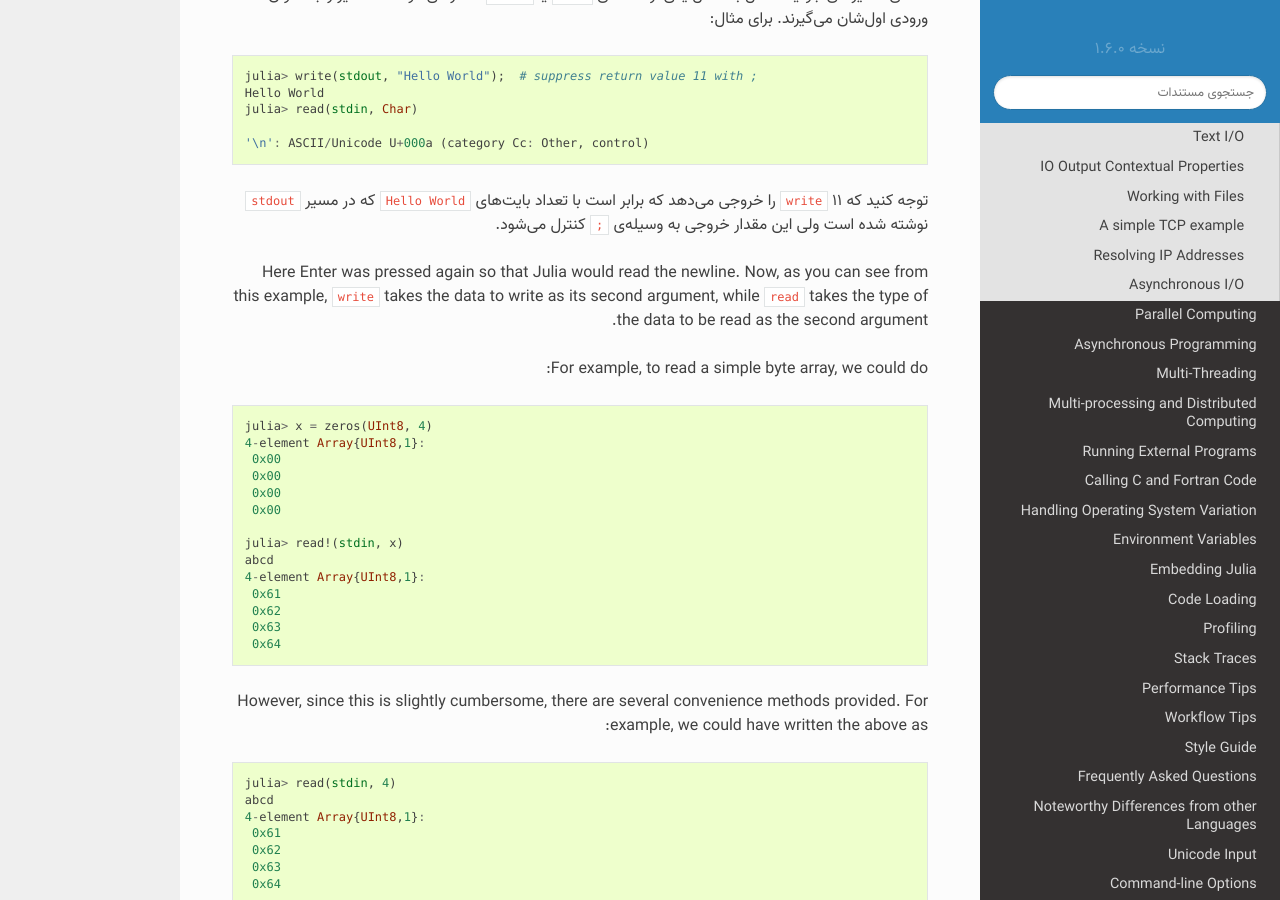
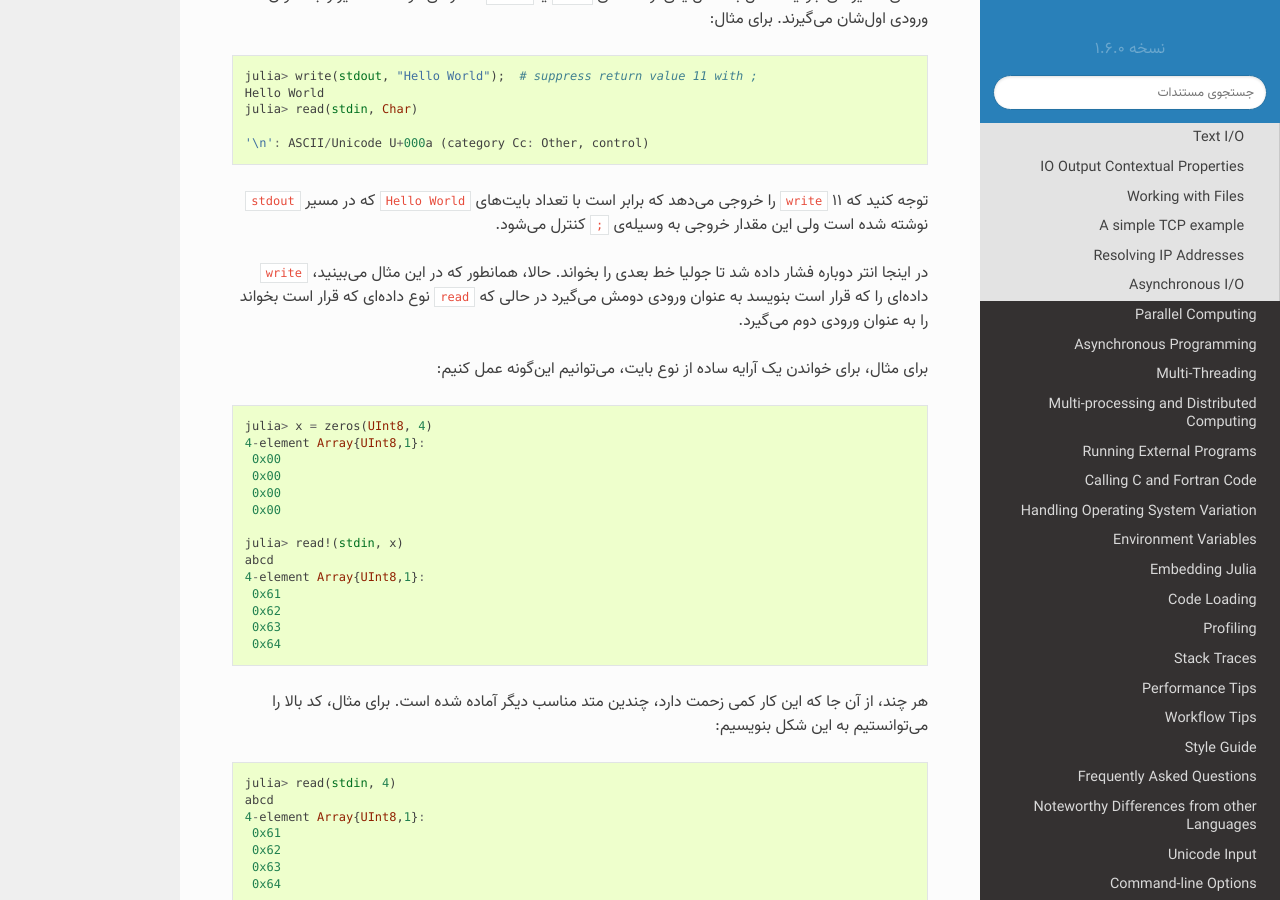
Before and after one commit to AppliedLinearAlgebra-Sharif/julia-docs, a Sphinx documentation site: the page built from docs/manual/networking-and-streams.md, in a window 1280 px wide and 900 px high, scrolled down 380 px. Built offline with Sphinx 7.4.7 and the Read the Docs theme 2.0.0, drawn with Linux system fonts in a browser that asks for light colours; pages that are not in the unit, such as notebooks, are missing from menus.

Commit message:
Update networking-and-streams.md

````diff
--- a/docs/manual/networking-and-streams.md
+++ b/docs/manual/networking-and-streams.md
@@ -18,11 +18,10 @@ julia> read(stdin, Char)
 
 توجه کنید که `write` ۱۱ را خروجی می‌دهد که برابر است با تعداد بایت‌های `Hello World` که  در مسیر `stdout` نوشته شده است ولی این مقدار خروجی به وسیله‌ی `;` کنترل می‌شود.
 
-Here Enter was pressed again so that Julia would read the newline. Now, as you can see from this
-example, `write` takes the data to write as its second argument, while `read`
-takes the type of the data to be read as the second argument.
 
-For example, to read a simple byte array, we could do:
+در اینجا انتر دوباره فشار داده شد تا جولیا خط بعدی را بخواند. حالا، همانطور که در این مثال می‌بینید، `write` داده‌ای را که قرار است بنویسد به عنوان ورودی دومش می‌گیرد در حالی که `read` نوع داده‌ای که قرار است بخواند را به عنوان ورودی دوم می‌گیرد.
+
+برای مثال، برای خواندن یک آرایه ساده از نوع بایت، می‌توانیم این‌گونه عمل کنیم:
 
 ```julia
 julia> x = zeros(UInt8, 4)
@@ -41,8 +40,7 @@ abcd
  0x64
 ```
 
-However, since this is slightly cumbersome, there are several convenience methods provided. For
-example, we could have written the above as:
+هر چند، از آن جا که این کار کمی زحمت دارد، چندین متد مناسب دیگر آماده شده است. برای مثال، کد بالا را می‌توانستیم به این شکل بنویسیم:
 
 ```julia
 julia> read(stdin, 4)
````
